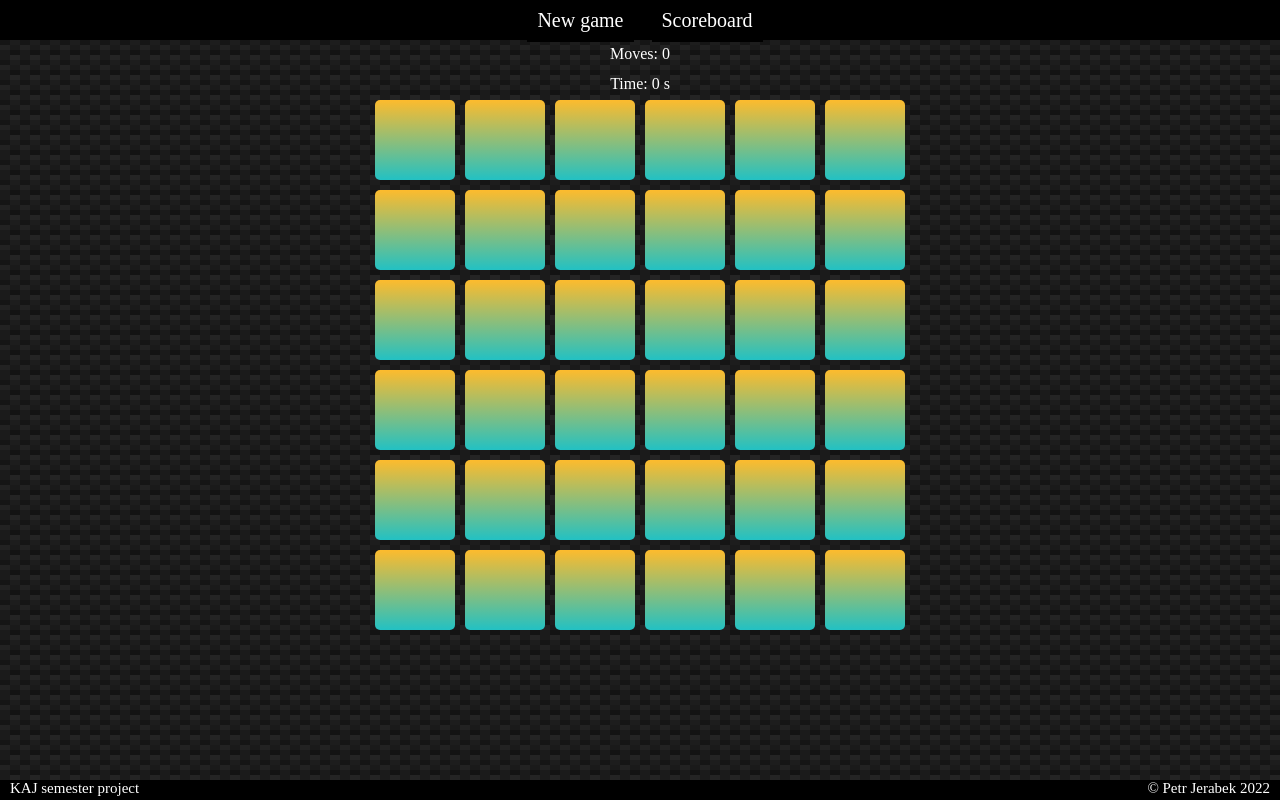
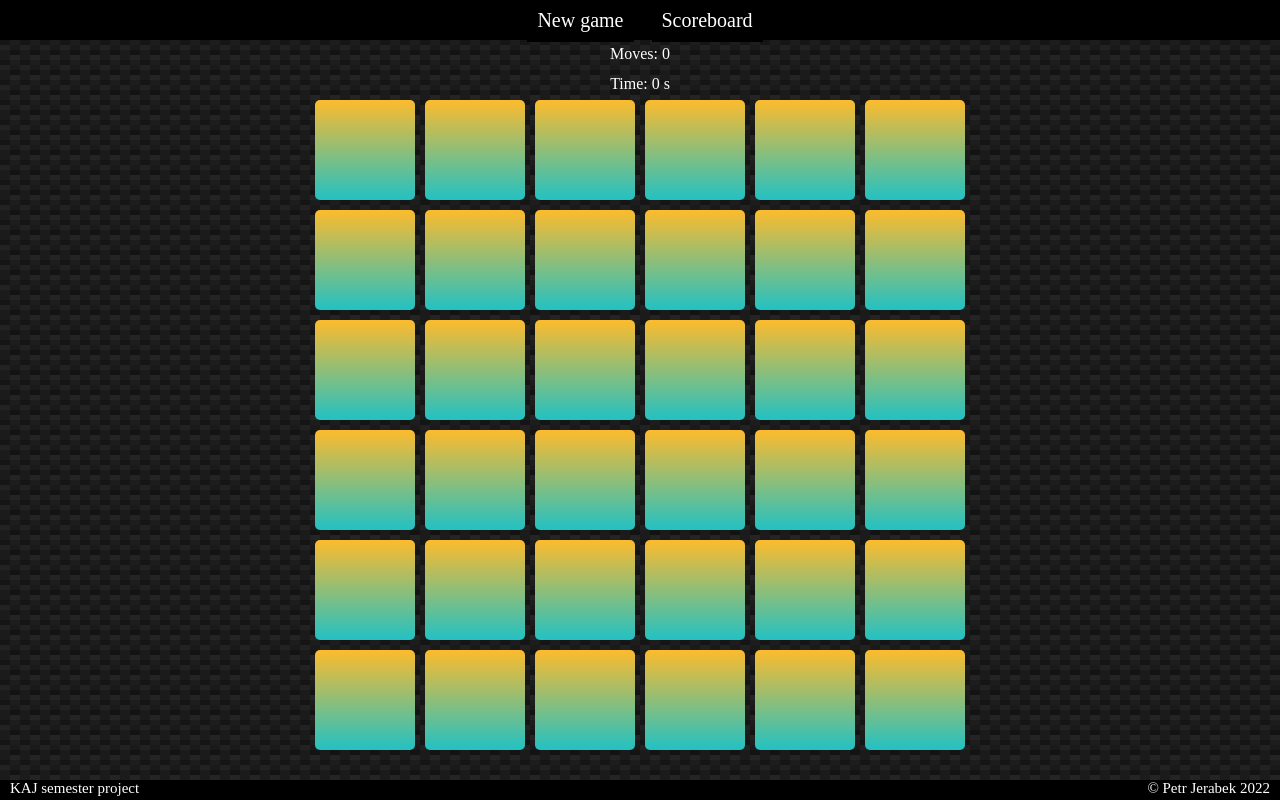
Before and after one commit to jerabpe/pexeso, a plain HTML site: page index.html in a window 1280 px wide. Drawn offline with Linux system fonts and the light colour scheme.

Commit message:
css magic2

```diff
--- a/styles.css
+++ b/styles.css
@@ -98,10 +98,10 @@ footer {
 }
 
 .tile {
-    width: 10vh;
-    min-width: 40px;
-    min-height: 40px;
-    height: 10vh;
+    width: 100px;
+    /* min-width: 40px;
+    min-height: 40px; */
+    height: 100px;
     cursor: pointer;
     border-radius: 5px;
     margin: 0;
```
